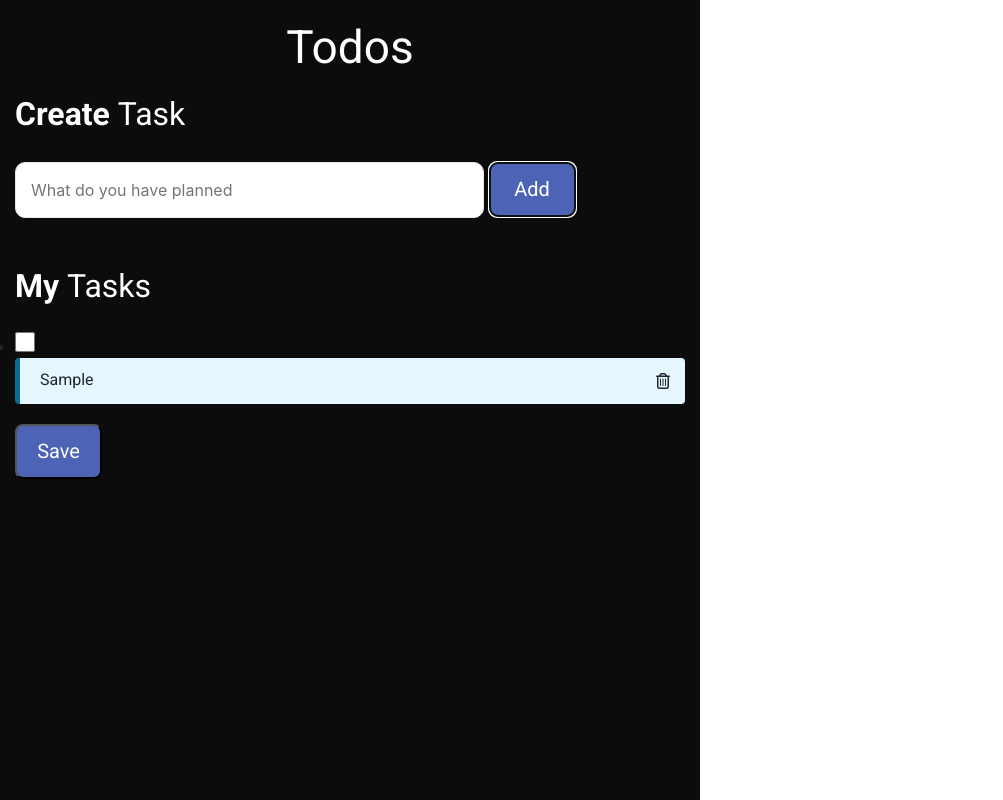
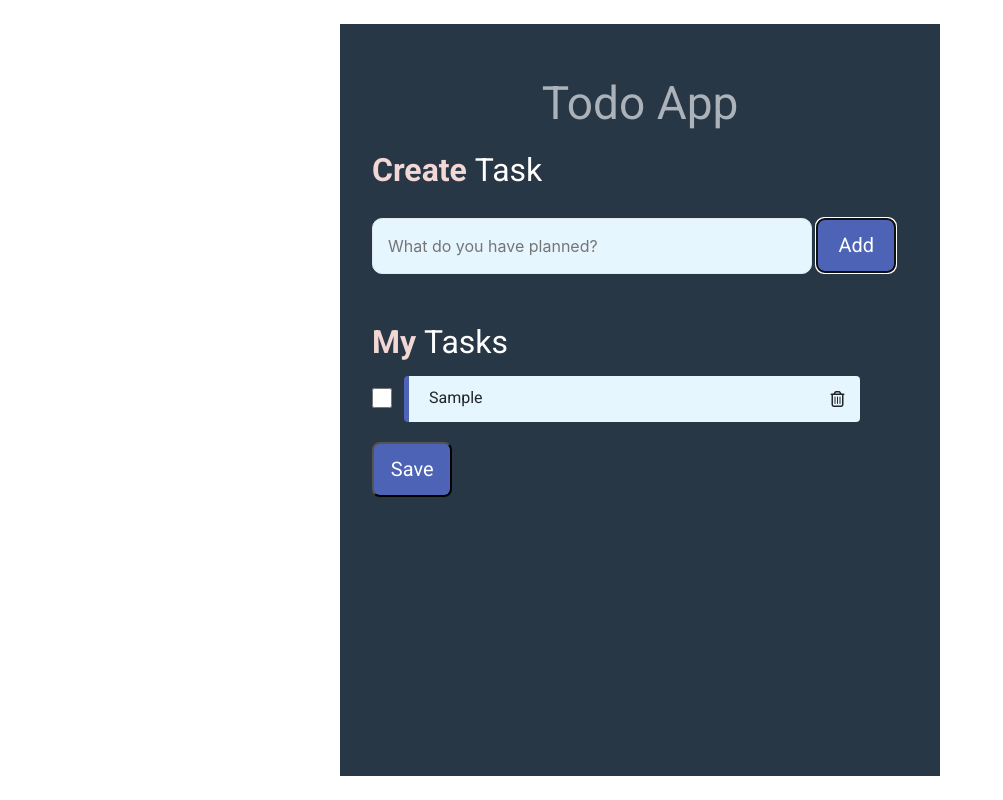
Before and after one commit to Tanipriya/TXON03, a plain HTML site: page index.html in a window 1280 px wide. Both pictures are taken after typing "Sample" into the empty fields and a click on the button "Add". Shown: the whole page, without its empty margins (0-1003 px from the left). Drawn offline with nearby package versions, Linux system fonts and the light colour scheme; a web font is replaced by a local one.

Commit message:
todo app created

```diff
--- a/index.html
+++ b/index.html
@@ -17,11 +17,11 @@
         <div class="container">
             <div >
                 <div >
-                    <h1 class="todos-heading">Todos</h1>
+                    <h1 class="todos-heading">Todo App</h1>
                     <h1 class="create-task-heading">
                         Create <span class="create-task-heading-subpart">Task</span>
                     </h1>
-                    <input type="text" id="todoUserInput" class="todo-user-input" placeholder="What do you have planned" />
+                    <input type="text" id="todoUserInput" class="todo-user-input" placeholder="What do you have planned?" />
                     <button class="button" id="addTodoButton">Add</button>
                     <h1 class="todo-items-heading">
                         My <span class="todo-items-heading-subpart">Tasks</span>
--- a/script/index.js
+++ b/script/index.js
@@ -91,7 +91,7 @@ function createAndAppendTodo(todo) {
     let labelId = "label" + todo.uniqueNo;
 
     let todoElement = document.createElement("li");
-    todoElement.classList.add("todo-item-container");
+    todoElement.classList.add("todo-item-container", "d-flex", "flex-row");
     todoElement.id = todoId;
     todoItemsContainer.appendChild(todoElement);
 
--- a/stylesheet/index.css
+++ b/stylesheet/index.css
@@ -7,13 +7,20 @@
 }
 
 .todos-container {
-    background-color: #0c0c0c;
+
     height: 100vh;
-    width: 700px;
     display: flex;
     justify-content: center;
 
 
+}
+.container{
+    background-color: #273746;
+    width: 600px;
+    padding: 2rem;
+    margin-top: 1.5rem;
+    margin-bottom: 1.5rem;
+    box-shadow: #096f92;
 }
 
 .todos-heading {
@@ -23,14 +30,14 @@
     font-weight: 500;
     margin-top: 20px;
     margin-bottom: 20px;
-    color: white;
+    color: #ABB2B9 ;
 }
 
 .create-task-heading {
     font-family: "Roboto";
     font-size: 32px;
     font-weight: 700;
-    color: white;
+    color: #F2D7D5;
 }
 
 .create-task-heading-subpart {
@@ -44,7 +51,7 @@
     font-family: "Roboto";
     font-size: 32px;
     font-weight: 700;
-    color: white;
+    color: #F2D7D5;
 }
 
 .todo-items-heading-subpart {
@@ -64,13 +71,14 @@
 }
 
 .todo-user-input {
-    background-color: white;
-    width: 70%;
+    background-color: #e6f6ff;
+    width: 82%;
     border-style: solid;
     border-width: 1px;
     border-color: #e4e7eb;
     border-radius: 10px;
     margin-top: 10px;
+
     padding: 15px;
 }
 
@@ -78,7 +86,7 @@
     color: white;
     background-color: #4c63b6;
     font-family: "Roboto";
-    width: 13%;
+    width: 15%;
     height: 55px;
     font-size: 20px;
     border-radius: 8px;
@@ -86,22 +94,25 @@
     margin-bottom: 50px;
     padding: 10px;
 }
-.button :hover{
-    background-color: transparent;
-    border: 2px solid #4c63b6;
-    position: inherit;
-}
+
 
 .label-container {
     background-color: #e6f6ff;
-    width: 100%;
+    width: 85%;
     border-style: solid;
     border-width: 5px;
-    border-color: #096f92;
+    border-color: #4c63b6;
     border-right: none;
     border-top: none;
     border-bottom: none;
     border-radius: 4px;
+}
+.label-container :hover{
+    cursor: pointer;
+    background: transparent;
+    text-transform: uppercase;
+
+
 }
 
 .checkbox-input {
@@ -128,6 +139,10 @@
     text-align: right;
     width: 18%;
 }
+.delete-icon-container :hover{
+    cursor: pointer;
+
+}
 
 .delete-icon {
     padding: 15px;
```
